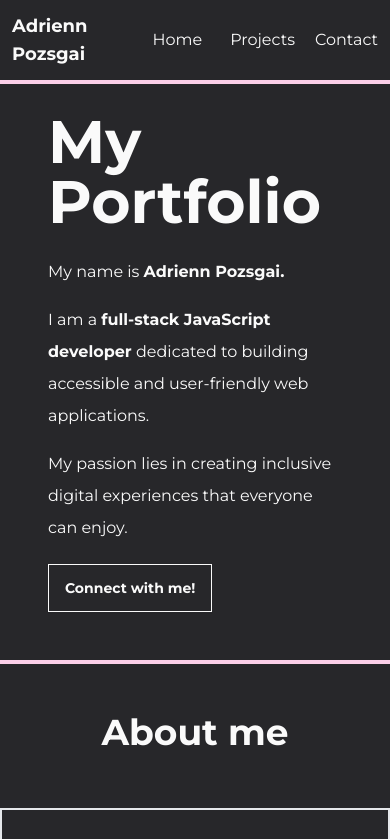
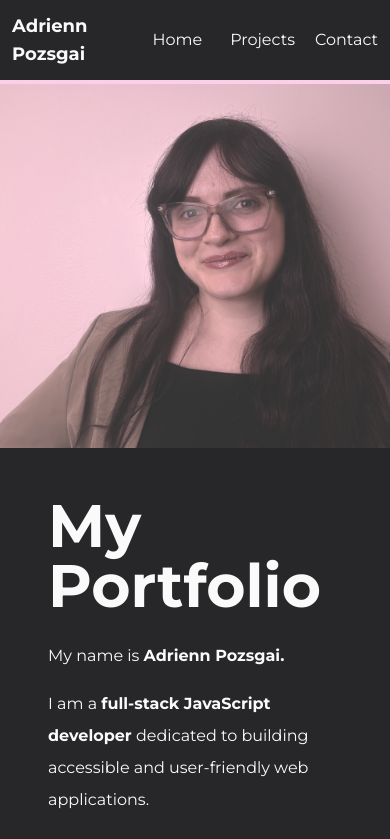
Before and after one commit to Apozsgai97/portfolio-next.js, a Next.js app: page / in a window 390 px wide. Shown: the top 839 px of the page. Built offline with nearby package versions, Linux system fonts and the light colour scheme.

Commit message:
have a picture in mobile format

```diff
--- a/src/features/portfolio/components/hero-section.tsx
+++ b/src/features/portfolio/components/hero-section.tsx
@@ -9,7 +9,7 @@ export function HeroSection() {
         width={500}
         height={700}
         alt="Picture of the developer, Adrienn Pozsgai"
-        className="hidden lg:block"
+        className="h-96 object-cover md:h-auto"
       />
       <div className="lg:px-44 lg:text-left p-12 lg:py-0 text-neutral-50">
         <h1 className="font-extrabold text-6xl lg:text-8xl mb-6 lg:w-96">
```
